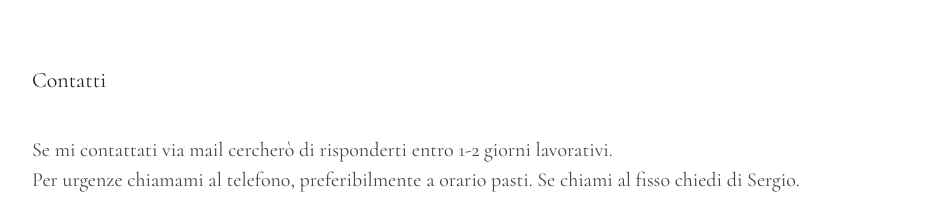
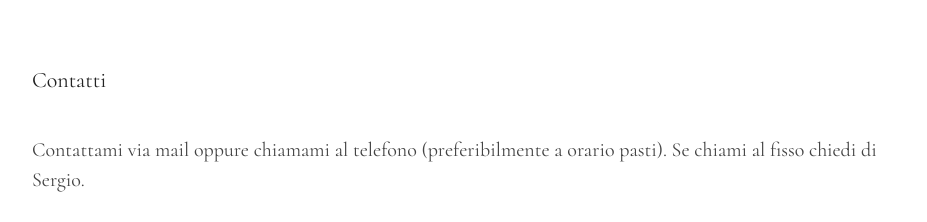
Before and after one commit to SergioPaoloFassina/Il-mio-portfolio-di-modellista-e-restauratore, a plain HTML site: page index.html in a window 1280 px wide. Shown: the part 2520-2742 px from the top of the page, without its empty margins (304-1231 px from the left). Drawn offline with Linux system fonts and the light colour scheme; some packages are replaced by stand-ins of ours; a script that the page names is missing.

Commit message:
Aggiornamento

```diff
--- a/index.html
+++ b/index.html
@@ -567,7 +567,7 @@
           <div class="row">
             <div class="col-md-12">
               <h4 class="widget-title">Contatti</h4>
-              <p>Se mi contattati via mail cercherò di risponderti entro 1-2 giorni lavorativi.<br>Per urgenze chiamami al telefono, preferibilmente a orario pasti. Se chiami al fisso chiedi di Sergio.</p>
+              <p>Contattami via mail oppure chiamami al telefono (preferibilmente a orario pasti). Se chiami al fisso chiedi di Sergio.</p>
             </div>
           </div>
           <br>
```
